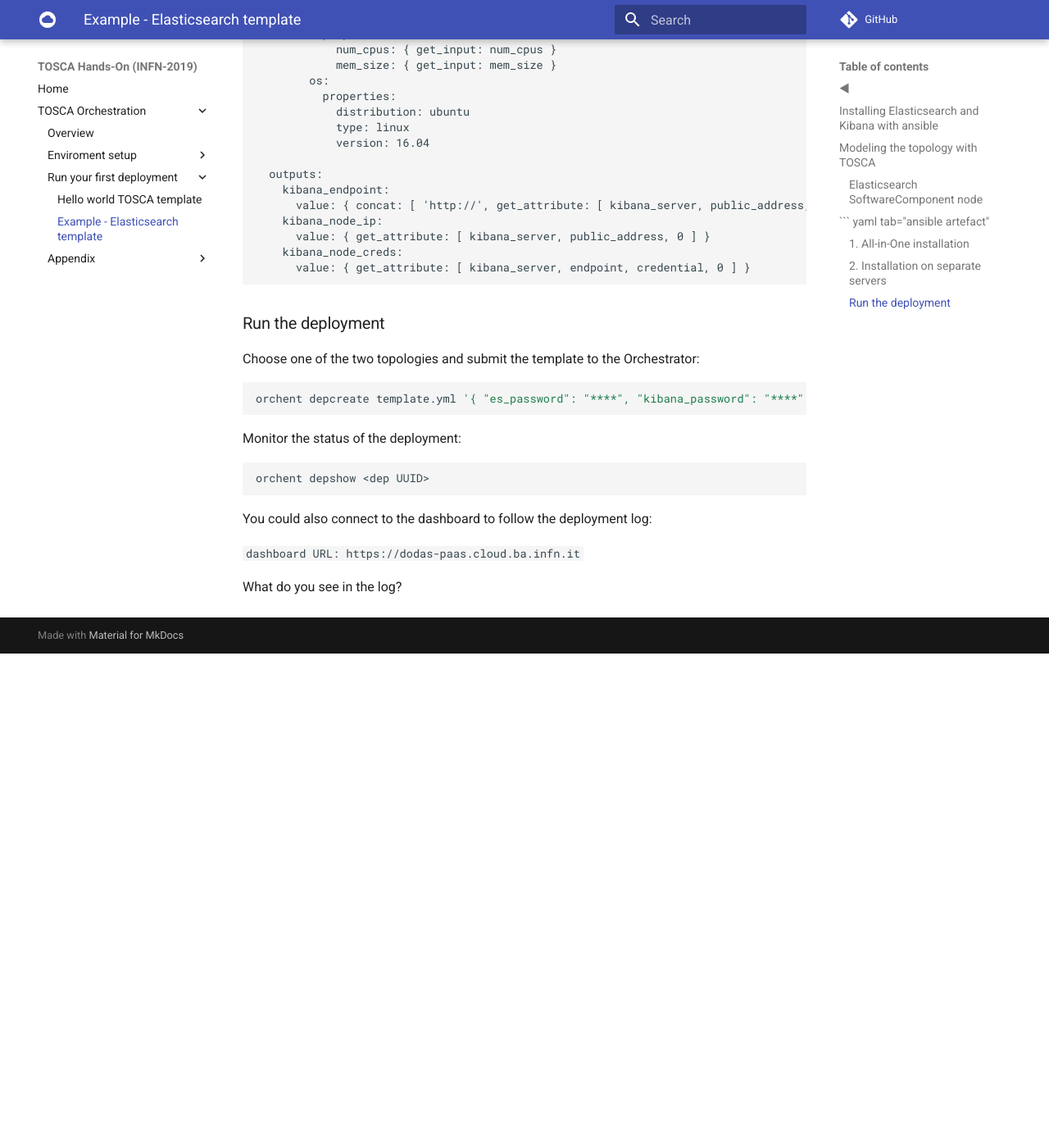
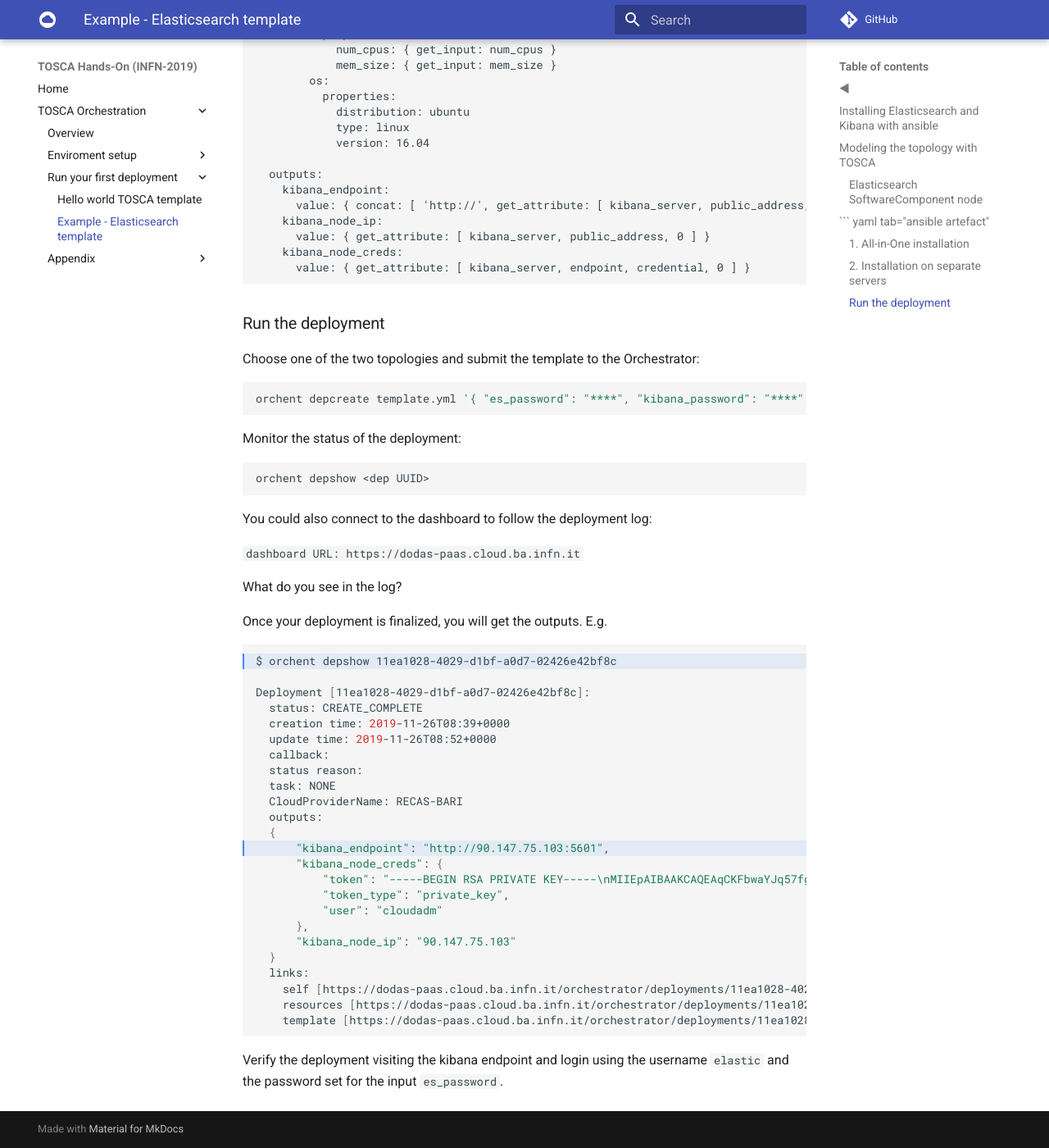
Before and after one commit to maricaantonacci/TOSCA-Hands-on, an MkDocs documentation site: the page built from docs/orchestrator/elasticsearch_example.md, in a window 1280 px wide and 1400 px high, scrolled down 6628 px. Shown: the whole window at 82% size. Built offline with MkDocs 1.6.1 and Material for MkDocs 9.7.7, drawn with Linux system fonts in a browser that asks for light colours; comment, search, counter and statistics services are not loaded; before the commit the page ends 7425 px from its top, so only the background shows below that.

Commit message:
Added verification step for es example

````diff
--- a/docs/orchestrator/elasticsearch_example.md
+++ b/docs/orchestrator/elasticsearch_example.md
@@ -414,9 +414,39 @@
 ``` bash
 orchent depshow <dep UUID>
 ```
-
 You could also connect to the dashboard to follow the deployment log:
 
 `dashboard URL: https://dodas-paas.cloud.ba.infn.it`
 
 What do you see in the log?
+
+Once your deployment is finalized, you will get the outputs. E.g.
+
+``` bash hl_lines="1 13"
+$ orchent depshow 11ea1028-4029-d1bf-a0d7-02426e42bf8c
+
+Deployment [11ea1028-4029-d1bf-a0d7-02426e42bf8c]:
+  status: CREATE_COMPLETE
+  creation time: 2019-11-26T08:39+0000
+  update time: 2019-11-26T08:52+0000
+  callback:
+  status reason:
+  task: NONE
+  CloudProviderName: RECAS-BARI
+  outputs:
+  {
+      "kibana_endpoint": "http://90.147.75.103:5601",
+      "kibana_node_creds": {
+          "token": "-----BEGIN RSA PRIVATE KEY-----\nMIIEpAIBAAKCAQEAqCKFbwaYJq57fgcZQ0/xKT75J9S4GRU9 [....]\n-----END RSA PRIVATE KEY-----",
+          "token_type": "private_key",
+          "user": "cloudadm"
+      },
+      "kibana_node_ip": "90.147.75.103"
+  }
+  links:
+    self [https://dodas-paas.cloud.ba.infn.it/orchestrator/deployments/11ea1028-4029-d1bf-a0d7-02426e42bf8c]
+    resources [https://dodas-paas.cloud.ba.infn.it/orchestrator/deployments/11ea1028-4029-d1bf-a0d7-02426e42bf8c/resources]
+    template [https://dodas-paas.cloud.ba.infn.it/orchestrator/deployments/11ea1028-4029-d1bf-a0d7-02426e42bf8c/template]
+```
+
+Verify the deployment visiting the kibana endpoint and login using the username `elastic` and the password set for the input `es_password`.
````
